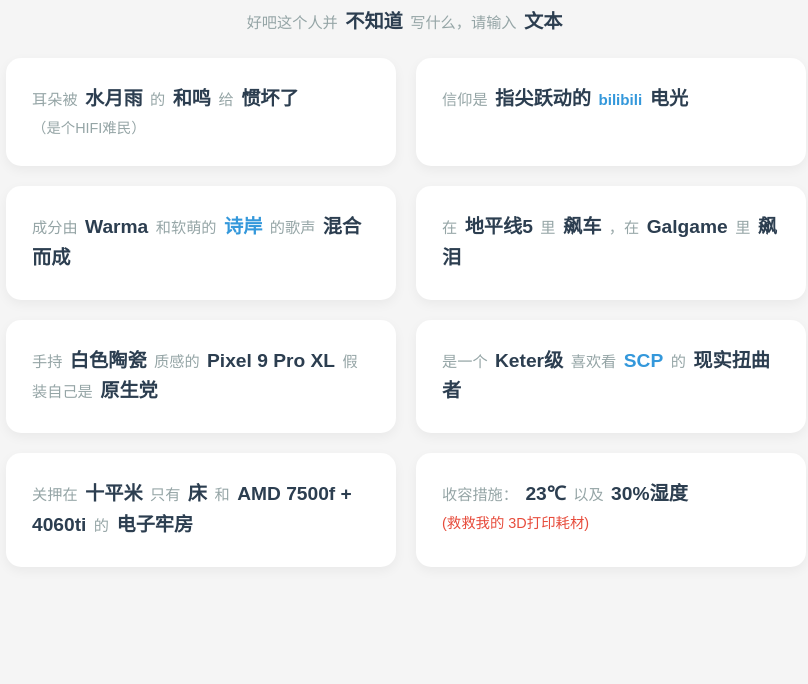
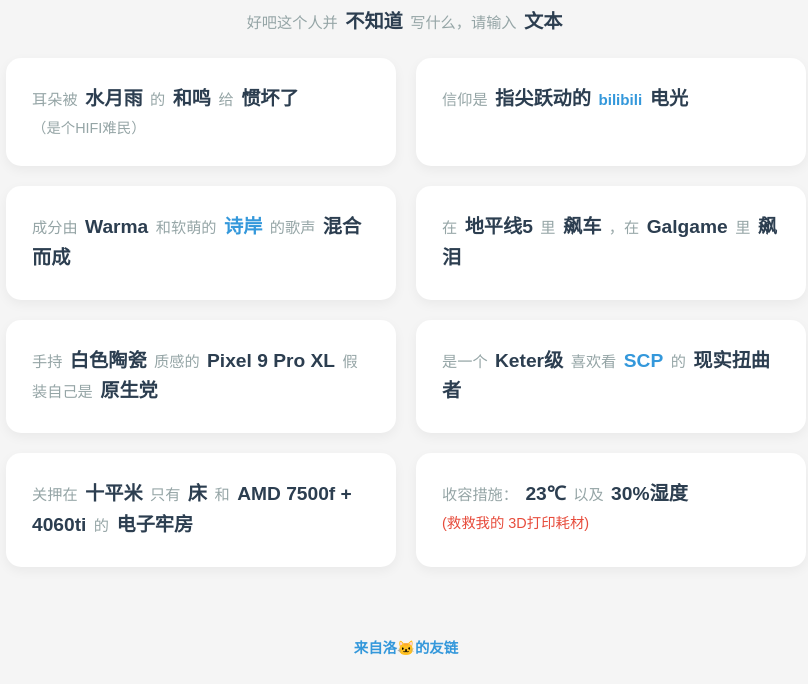
Before and after one commit to xiongzikun0106/my-first-personal-webside, a plain HTML site: page final_page.html in a window 1280 px wide. Shown: the part 264-948 px from the top of the page, without its empty margins (234-1042 px from the left). Drawn offline with Linux system fonts and the light colour scheme.

Commit message:
把洛猫子的友链加回去了，之前vibe-coding的时候搞掉了

```diff
--- a/final_page.html
+++ b/final_page.html
@@ -94,6 +94,11 @@
             </li>
             </ul>
     </div>
+    <div style="margin-top: 40px;">
+        <p id="link_yiur">
+        <a href="https://yiurblog.top/" target="_blank">来自洛🐱的友链</a>
+        </p>
+        </div>
 
     <div style="margin-top: 60px;">
         <h2>
--- a/style.css
+++ b/style.css
@@ -164,3 +164,8 @@ a.secret-link:hover {
     text-decoration: underline;
     text-shadow: 0 0 5px rgba(52, 152, 219, 0.5); /* 加一点发光特效，更有科技感 */
 }
+#link_yiur{
+    font-size: 0.9rem;
+    color: var(--text-sub);
+    margin-top: 10px;
+}
```
